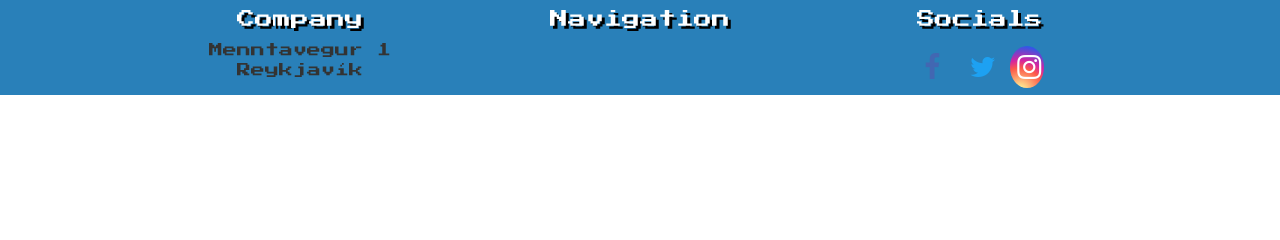
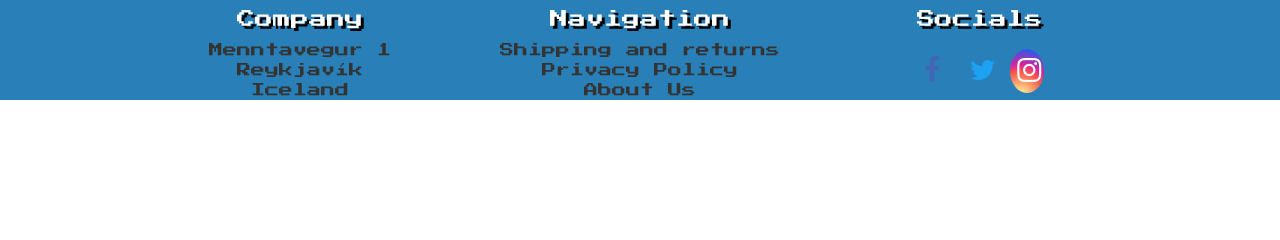
Before and after one commit to MikaelMani99/RU_vln2, a Django app: page /cart/ in a window 1280 px wide. Shown: the part 311-551 px from the top of the page. Run offline with Django 3.2, Linux system fonts and the light colour scheme; some libraries are stand-ins or nearby versions.

Commit message:
Some minor changes to header and footer

```diff
--- a/Project/templates/footer.html
+++ b/Project/templates/footer.html
@@ -3,10 +3,14 @@
     <div class="company">
       <h4 class="text-shadow">Company</h4>
       <span>Menntavegur 1</span><br>
-      <span>Reykjavík</span>
+      <span>Reykjavík</span><br>
+      <span>Iceland</span>
     </div>
     <div class="navigation">
       <h4 class="text-shadow">Navigation</h4>
+      <span>Shipping and returns</span><br>
+      <span>Privacy Policy</span><br>
+      <span>About Us</span>
     </div>
     <div class="socials">
       <h4 class="text-shadow">Socials</h4>
--- a/Project/templates/header.html
+++ b/Project/templates/header.html
@@ -1,7 +1,7 @@
 {% load static %}
 <header>
   <div class="logo">
-    <a href="#"><img src="{% static 'images/CaptianConsole2.png' %}" alt="captain console logo" class="logo"></a>
+    <a href="{% url 'captain_console_index' %}"><img src="{% static 'images/CaptianConsole2.png' %}" alt="captain console logo" class="logo"></a>
     <h1>Captain Console</h1>
   </div>
 </header>
```
